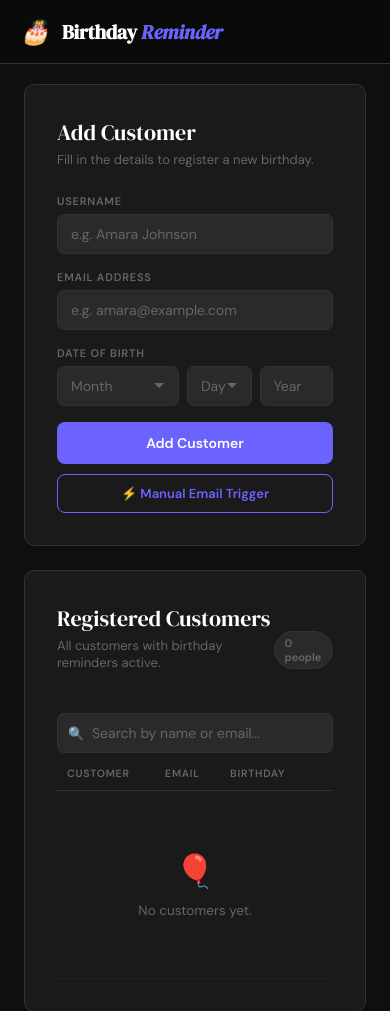
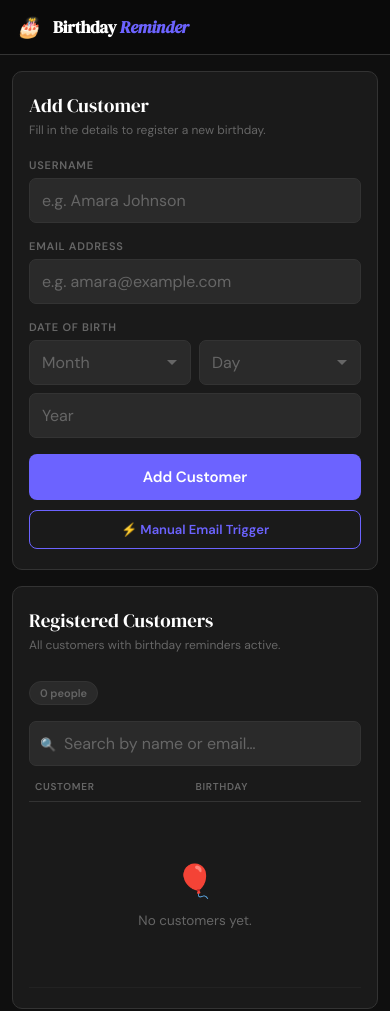
Before and after one commit to hemahnuhel/birthday-app, a website: page public/index.html in a window 390 px wide. Shown: the top 1011 px of the page. Drawn offline with Linux system fonts and the light colour scheme; no server answers.

Commit message:
mobile responsive

```diff
--- a/public/styles.css
+++ b/public/styles.css
@@ -332,6 +332,49 @@ tbody td:first-child { color: var(--text); }
 
 
 @media (max-width: 720px) {
-  .container { grid-template-columns: 1fr; margin: 20px auto; }
-  header { padding: 16px 20px; }
+  header { padding: 14px 16px; }
+  header h1 { font-size: 17px; }
+  header .logo-icon { font-size: 20px; }
+
+  .container {
+    grid-template-columns: 1fr;
+    margin: 16px auto;
+    padding: 0 12px;
+    gap: 16px;
+  }
+
+  .card { padding: 20px 16px; }
+
+  .card-title { font-size: 19px; }
+  .card-sub { font-size: 12px; margin-bottom: 20px; }
+
+  input, .cs-trigger {
+    font-size: 16px; /* prevents iOS zoom on focus */
+    padding: 11px 12px;
+  }
+
+  .btn { padding: 13px; font-size: 15px; }
+  .btn-test { font-size: 13px; }
+
+  .dob-wrap {
+    grid-template-columns: 1fr 1fr;
+    grid-template-rows: auto auto;
+  }
+  .dob-wrap input[type="number"] {
+    grid-column: 1 / -1;
+  }
+
+  .table-header { flex-direction: column; align-items: flex-start; gap: 8px; }
+
+  table { font-size: 12.5px; }
+  thead th { padding: 0 6px 8px; font-size: 10px; }
+  tbody td { padding: 10px 6px; }
+
+  /* hide email column on small screens */
+  thead th:nth-child(2),
+  tbody td:nth-child(2) { display: none; }
+
+  .avatar { width: 26px; height: 26px; font-size: 11px; margin-right: 6px; }
+
+  .cs-dropdown { max-height: 180px; }
 }
```
